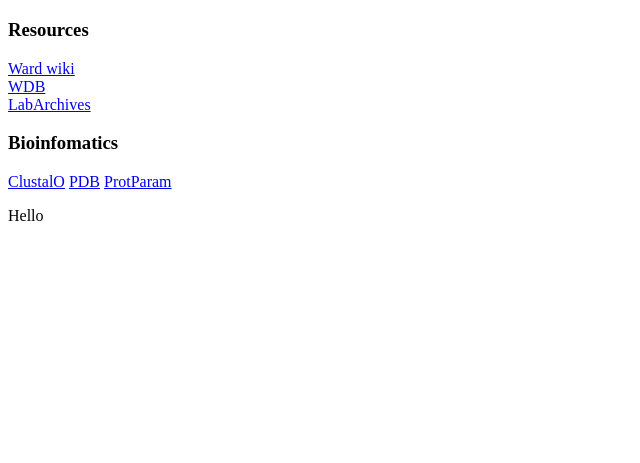
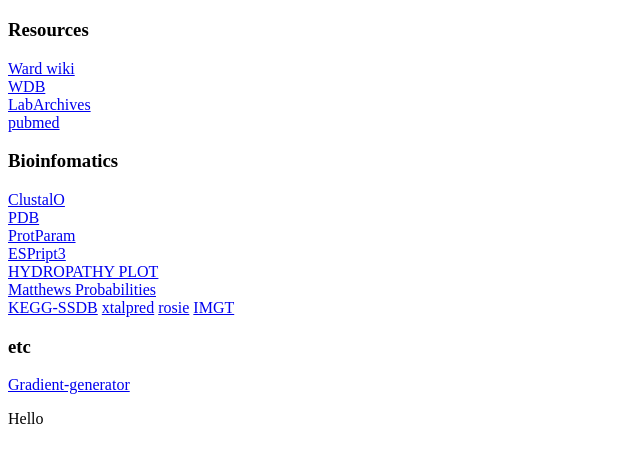
Before and after one commit to loehc2/s-loehc, a plain HTML site: page index.html in a window 1280 px wide. Shown: the part 61-524 px from the top of the page, without its empty margins (0-640 px from the left). Drawn offline with Linux system fonts and the light colour scheme.

Commit message:
Update index.html

```diff
--- a/index.html
+++ b/index.html
@@ -5,11 +5,21 @@
   <h3>Resources</h3>
 <a href="https://scrippsresearch.sharepoint.com/sites/WardLabWiki/SitePages/WardWikiHome.aspx">Ward wiki</a><br>
 <a href="https://wdb.scripps.edu/">WDB</a><br>
-  <a href="https://accounts.labarchives.com/login?return=https%3A%2F%2Fscheduler.labarchives.com%2Fschedule.php%3F">LabArchives</a>
+  <a href="https://accounts.labarchives.com/login?return=https%3A%2F%2Fscheduler.labarchives.com%2Fschedule.php%3F">LabArchives</a><br>
+  <a href="https://pubmed.ncbi.nlm.nih.gov/">pubmed</a>
   <h3>Bioinfomatics</h3>
-  <a href="https://www.ebi.ac.uk/jdispatcher/">ClustalO</a>
-  <a href="https://www.rcsb.org/">PDB</a>
-  <a href="https://web.expasy.org/protparam/">ProtParam</a>
+  <a href="https://www.ebi.ac.uk/jdispatcher/">ClustalO</a><br>
+  <a href="https://www.rcsb.org/">PDB</a><br>
+  <a href="https://web.expasy.org/protparam/">ProtParam</a><br>
+  <a href="https://espript.ibcp.fr/ESPript/ESPript/">ESPript3</a><br>
+  <a href="https://gcat.davidson.edu/DGPB/kd/kyte-doolittle.htm">HYDROPATHY PLOT</a><br>
+  <a href="https://www.ruppweb.org/mattprob/default.html">Matthews Probabilities</a><br>
+  <a href="https://www.genome.jp/kegg/genes.html">KEGG-SSDB</a>
+  <a href="https://xtalpred.godziklab.org/XtalPred-cgi/xtal.pl">xtalpred</a>
+  <a href="https://rosie.graylab.jhu.edu/">rosie</a>
+  <a href="https://www.imgt.org/3Dstructure-DB/cgi/DomainGapAlign.cgi">IMGT</a>
+  <h3>etc</h3>
+  <a href="https://colordesigner.io/gradient-generator">Gradient-generator</a>
 
 
 <p>Hello</p>
```
